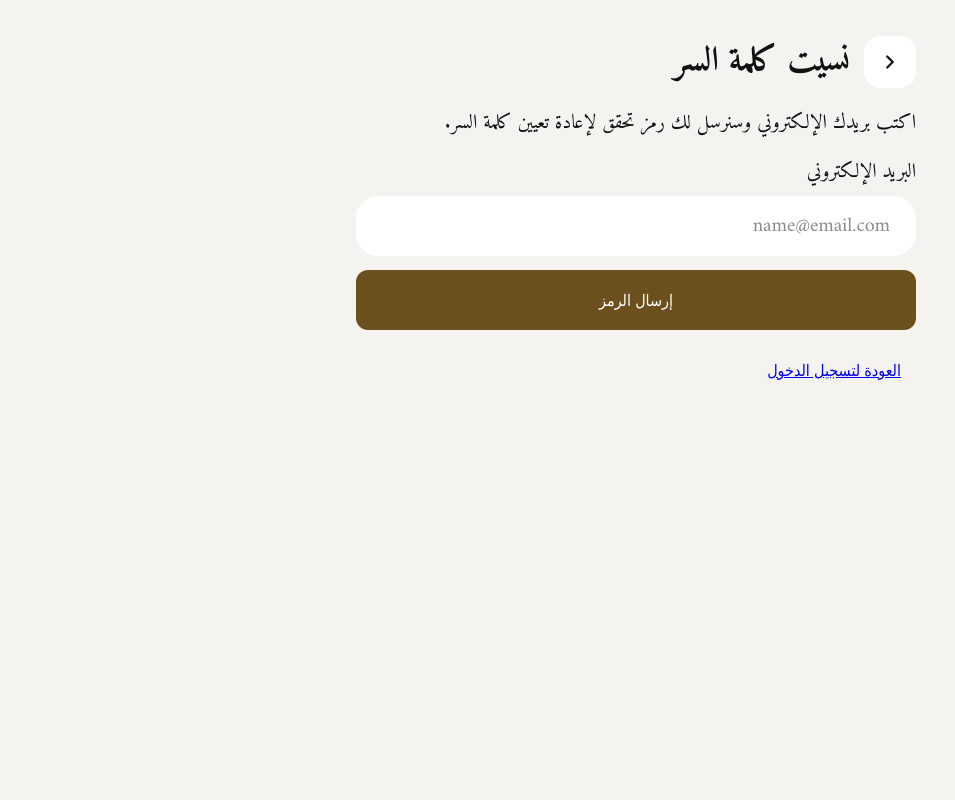
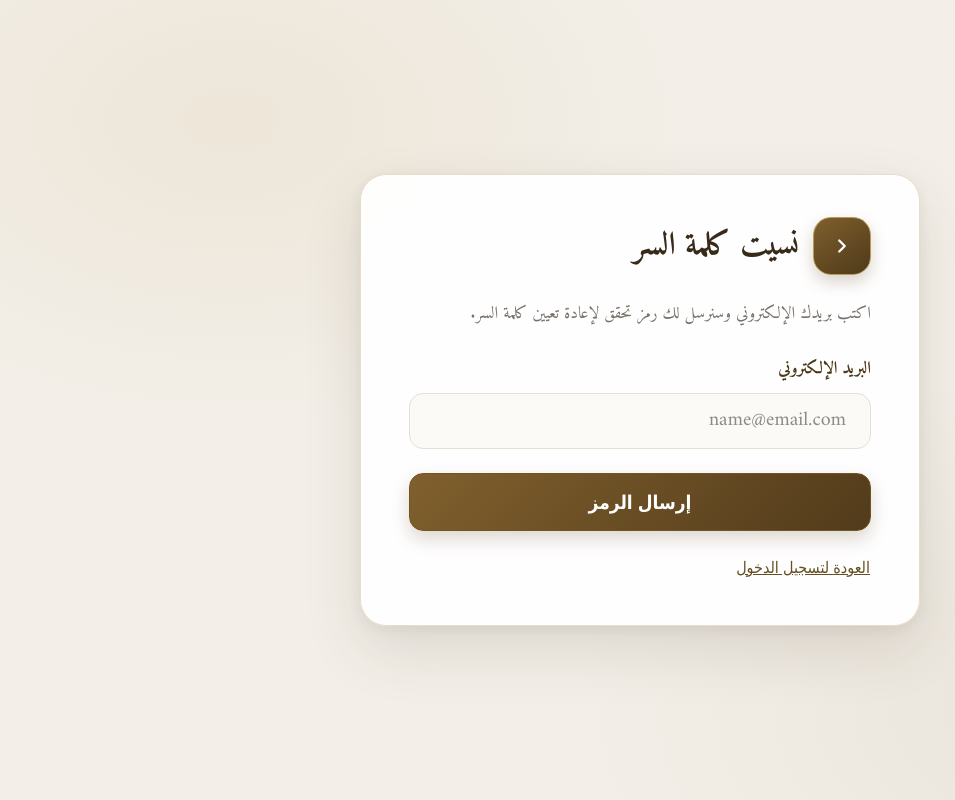
Before and after one commit to mariemnasser415/Graduation-project, a React (Vite) app: page /forgot-password in a window 1280 px wide. Shown: the whole page, without its empty margins (138-1093 px from the left). Built offline with nearby package versions, Linux system fonts and the light colour scheme.

Commit message:
Update ForgotPassword.jsx

```diff
--- a/src/pages/ForgotPassword.jsx
+++ b/src/pages/ForgotPassword.jsx
@@ -29,7 +29,7 @@ function ForgotPassword() {
   }
 
   return (
-    <div className="app-page">
+  <div className="app-page forgot-screen">
       <form className="app-container" onSubmit={handleSubmit} noValidate>
         <div className="app-header">
           <button type="button" className="back-btn" onClick={() => navigate(-1)} aria-label="رجوع">
```
